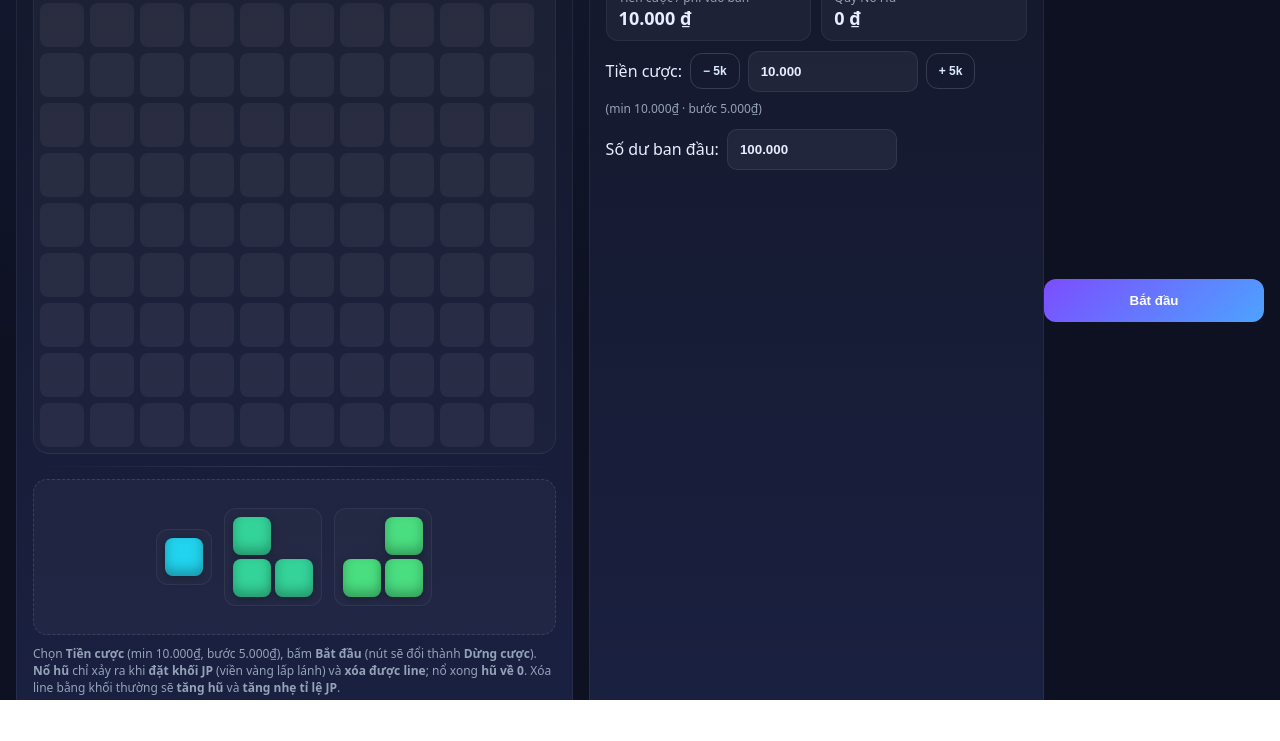
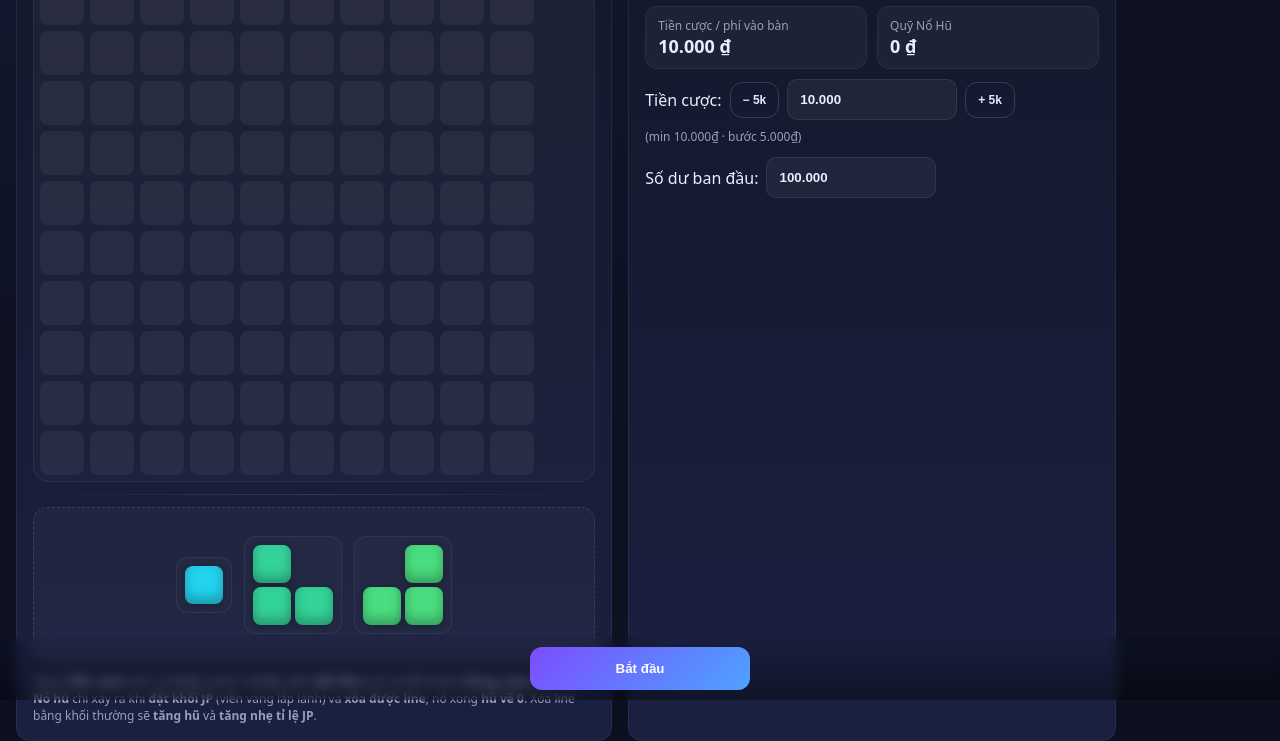
Before and after one commit to quocchienn/Block-blast, a plain HTML site: page index.html in a window 1280 px wide. Shown: the part 100-841 px from the top of the page. Before the commit the page ends 800 px from the top, so only its background shows below. Drawn offline with Linux system fonts and the light colour scheme.

Commit message:
Update styles.css

```diff
--- a/styles.css
+++ b/styles.css
@@ -1,29 +1,42 @@
 :root{
-  /* --cell sẽ được JS tính theo màn hình để dễ chạm trên mobile */
+  /* --cell sẽ do JS tính theo kích thước màn hình (co giãn) */
   --cell: 36px;
   --gap: 6px;
   --panel:#14182b; --panel-2:#1a2040; --text:#e8eeff; --muted:#94a3b8;
   --accent:#7c4dff; --accent-2:#4da3ff; --radius:14px;
 }
 
-/* Giữ trang đứng yên, chặn kéo trang/overscroll/long-press/select */
-html, body { height:100%; overflow:hidden; }
-* { box-sizing:border-box; -webkit-tap-highlight-color: transparent; }
+/* Cho phép cuộn dọc; dùng svh để đúng trên mobile (ẩn thanh địa chỉ) */
+html, body { height: 100%; }
 body{
-  margin:0; min-height:100dvh; display:flex; align-items:center; justify-content:center; padding:16px;
+  margin:0; min-height:100svh; padding:16px 16px calc(16px + 72px + env(safe-area-inset-bottom)); /* chừa chỗ cho footer */
   font-family:system-ui,Segoe UI,Roboto,Poppins,sans-serif; color:var(--text);
   background: radial-gradient(1200px 800px at 20% -10%, #202a55 0%, #12172d 30%, #0d1122 70%) no-repeat,
               linear-gradient(180deg, #0c1020, #0b0f1b);
+  -webkit-tap-highlight-color: transparent;
   user-select:none; -webkit-user-select:none; -webkit-touch-callout:none;
-  touch-action:none;               /* vô hiệu pan/zoom mặc định */
-  overscroll-behavior:none;        /* chặn bounce/pull-to-refresh */
+  /* Cho phép cuộn dọc và pinch-zoom; cấm pan trong vùng kéo thả (board/tray sẽ override) */
+  touch-action: pan-y pinch-zoom;
+  overscroll-behavior-y: contain;
 }
 
-.app{ width:min(1100px,96vw); display:grid; grid-template-columns:1.1fr .9fr; gap:16px; }
-@media (max-width:960px){ .app{ grid-template-columns:1fr; } }
+*{box-sizing:border-box}
+
+.app{
+  width:min(1100px, 96vw);
+  display:grid;
+  grid-template-columns:1.1fr .9fr;
+  gap:16px;
+}
+@media (max-width:960px){
+  .app{ grid-template-columns:1fr; }
+}
+
 .card{
-  background:linear-gradient(180deg,var(--panel),var(--panel-2)); border:1px solid rgba(255,255,255,.06);
-  border-radius:var(--radius); padding:16px;
+  background:linear-gradient(180deg,var(--panel),var(--panel-2));
+  border:1px solid rgba(255,255,255,.06);
+  border-radius:var(--radius);
+  padding:16px;
 }
 .header{ display:flex; align-items:center; justify-content:space-between; margin-bottom:10px; }
 .pill{ background:rgba(124,77,255,.18); border:1px solid rgba(124,77,255,.35); padding:6px 10px; border-radius:999px; font-size:12px; }
@@ -32,7 +45,8 @@ body{
   display:grid; grid-template-columns:repeat(10,var(--cell)); grid-template-rows:repeat(10,var(--cell));
   gap:var(--gap); padding:var(--gap); border-radius:16px; border:1px solid rgba(255,255,255,.06);
   background:linear-gradient(180deg,rgba(255,255,255,.04),rgba(255,255,255,.02));
-  user-select:none; -webkit-user-select:none; touch-action:none;
+  user-select:none; -webkit-user-select:none;
+  touch-action:none; /* chặn pan khi kéo khối */
 }
 .cell{ width:var(--cell); height:var(--cell); background:rgba(255,255,255,.05); border-radius:8px; position:relative; overflow:hidden; }
 .cell.fill{ background:linear-gradient(180deg,rgba(255,255,255,.08),rgba(255,255,255,.02)); }
@@ -49,25 +63,36 @@ body{
 
 .controls{ display:flex; gap:8px; align-items:center; flex-wrap:wrap; margin-bottom:12px }
 .num{
-  background:rgba(255,255,255,.05); border:1px solid rgba(255,255,255,.08); color:var(--text); padding:12px 12px;
-  border-radius:10px; width:170px; font-weight:800; touch-action:manipulation;
+  background:rgba(255,255,255,.05); border:1px solid rgba(255,255,255,.08); color:var(--text);
+  padding:12px 12px; border-radius:10px; width:170px; font-weight:800; touch-action:manipulation;
 }
 .btn{ background:linear-gradient(135deg,var(--accent),var(--accent-2)); color:#fff; border:none; padding:14px 16px; border-radius:12px; font-weight:800; cursor:pointer; touch-action:manipulation; }
 .btn.ghost{ background:none; border:1px solid rgba(255,255,255,.15); color:#dbeafe }
 .btn.sm{ padding:10px 12px; font-size:12px }
 .tag{ font-size:12px; color:var(--muted) }
 
-/* Nút Start ⇄ Dừng cược */
-.btn.unified{ display:inline-flex; align-items:center; justify-content:center; min-width:220px; }
+/* Thanh cố định dưới */
+.footerbar{
+  position:fixed; left:0; right:0; bottom:0;
+  padding:10px 16px calc(10px + env(safe-area-inset-bottom));
+  background:linear-gradient(180deg, rgba(0,0,0,.0), rgba(0,0,0,.35));
+  backdrop-filter: blur(6px);
+  display:flex; align-items:center; justify-content:center; gap:12px;
+  z-index:10000;
+}
+.footerbar .btn.unified{ min-width:220px; }
 .btn.unified.running{ background:linear-gradient(135deg,#ef4444,#f97316); }
 
+/* Khay & khối */
 .tray{
   display:flex; gap:12px; align-items:center; justify-content:center; min-height:calc(var(--cell)*3 + var(--gap)*4);
   padding:10px; border:1px dashed rgba(255,255,255,.12); border-radius:14px; background:rgba(255,255,255,.03); flex-wrap:wrap;
-  user-select:none; -webkit-user-select:none; touch-action:none;
+  user-select:none; -webkit-user-select:none; touch-action:none; /* chặn pan khi kéo */
 }
-.piece{ display:grid; gap:4px; padding:8px; border-radius:12px; border:1px solid rgba(255,255,255,.06); background:rgba(255,255,255,.02); cursor:grab; position:relative;
-  user-select:none; -webkit-user-select:none; -webkit-user-drag:none; touch-action:none; }
+.piece{
+  display:grid; gap:4px; padding:8px; border-radius:12px; border:1px solid rgba(255,255,255,.06); background:rgba(255,255,255,.02);
+  cursor:grab; position:relative; user-select:none; -webkit-user-select:none; -webkit-user-drag:none; touch-action:none;
+}
 .pcell{ width:calc(var(--cell) - 6px); height:calc(var(--cell) - 6px); border-radius:8px; background:var(--c); box-shadow:inset 0 -6px 12px rgba(0,0,0,.28),0 2px 10px rgba(0,0,0,.25) }
 
 /* Khối JP: viền vàng lấp lánh */
@@ -88,7 +113,7 @@ body{
 
 .drag{ position:fixed; z-index:9999; pointer-events:none; transform:translate(-50%,-50%); filter:drop-shadow(0 10px 20px rgba(0,0,0,.4)) }
 .divider{ height:1px; background:linear-gradient(90deg,transparent,rgba(255,255,255,.12),transparent); margin:12px 0 }
-.toast{ position:fixed; left:50%; transform:translateX(-50%); bottom:16px; background:rgba(0,0,0,.6); color:#fff; padding:8px 12px; border:1px solid rgba(255,255,255,.15); border-radius:10px; display:none; z-index:99999 }
+.toast{ position:fixed; left:50%; transform:translateX(-50%); bottom:90px; background:rgba(0,0,0,.6); color:#fff; padding:8px 12px; border:1px solid rgba(255,255,255,.15); border-radius:10px; display:none; z-index:99999 }
 .toast.show{ display:block; animation:fade 2.2s ease both }
 @keyframes fade{0%{opacity:0;transform:translate(-50%,8px)}10%,90%{opacity:1;transform:translate(-50%,0)}100%{opacity:0;transform:translate(-50%,8px)}}
 .jackpot-pop{ position:fixed; inset:0; display:none; place-items:center; z-index:10000; background:radial-gradient(600px 400px at 50% 40%, rgba(124,77,255,.25), transparent 70%) }
```
